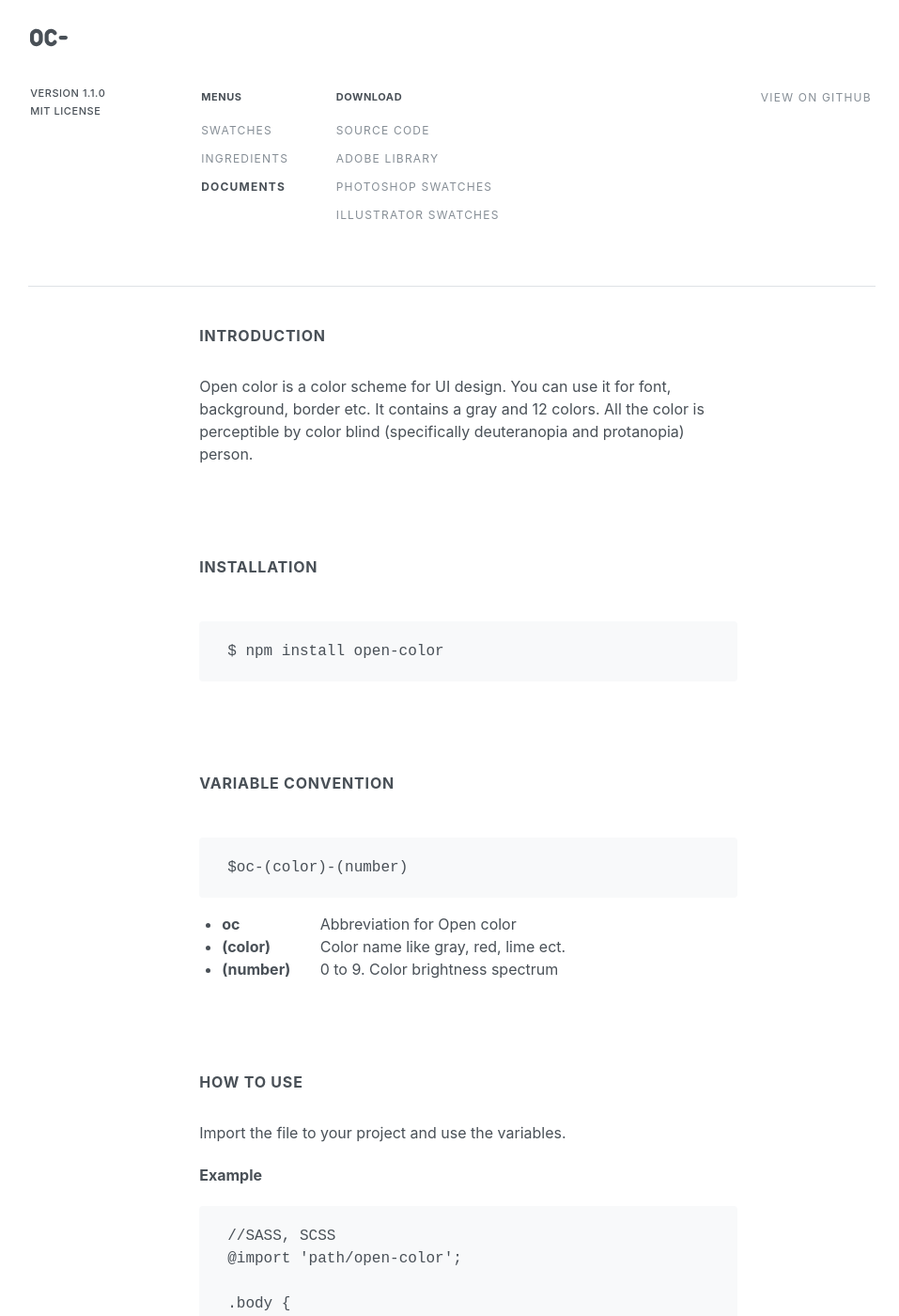
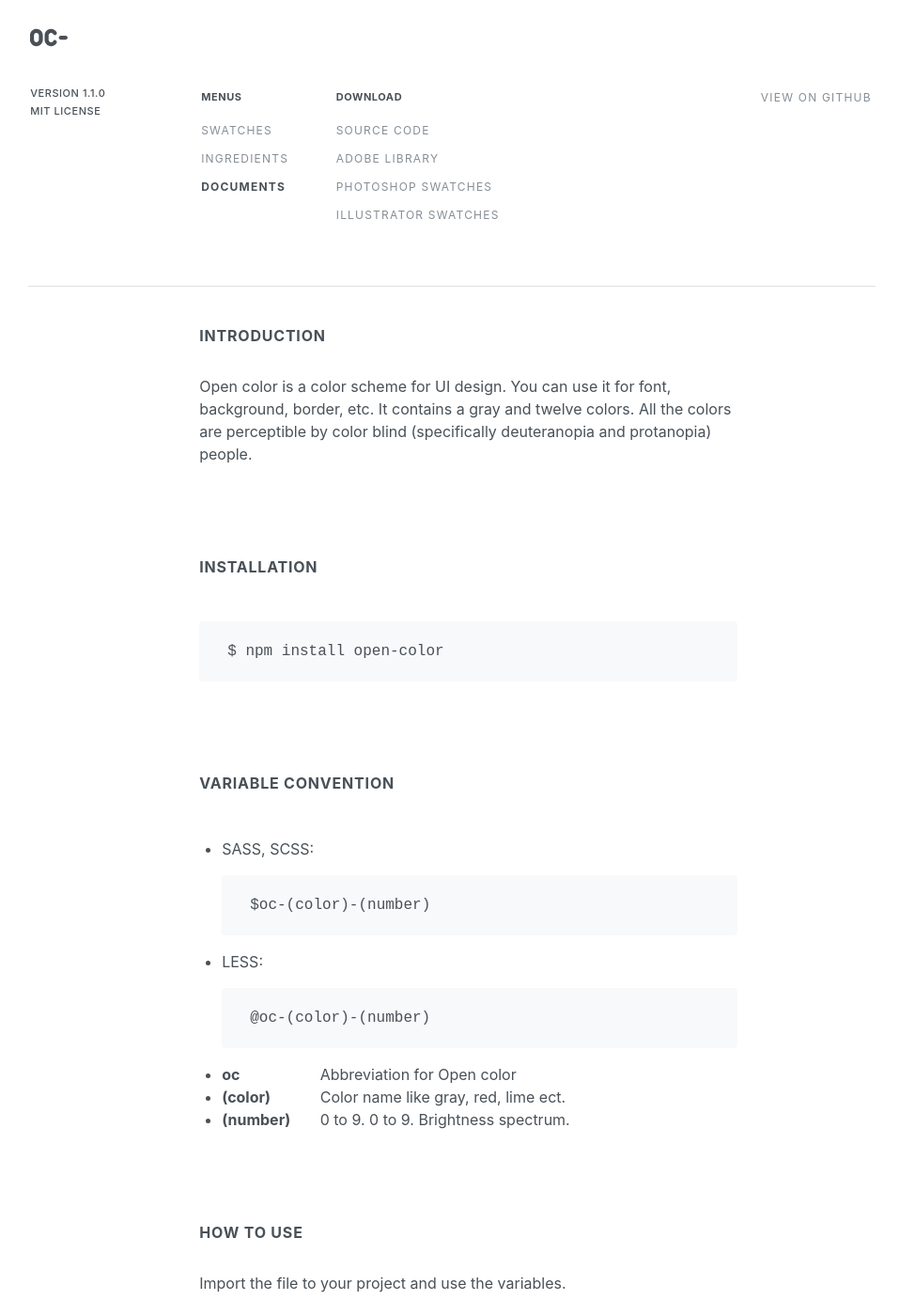
Before and after one commit to yeun/open-color, a Jekyll site: the page built from docs/documents.html, in a window 1280 px wide and 1400 px high. Shown: the whole window at 94% size, without its empty margins (159-1116 px from the left). Built offline with Jekyll 4.4.1, drawn with Linux system fonts in a browser that asks for light colours; nearby versions of some CDN libraries; library files that are not in the unit come from our copies; some of the changed text lies outside the part shown.

Commit message:
text polishing

```diff
--- a/docs/_includes/introduction.html
+++ b/docs/_includes/introduction.html
@@ -1,7 +1,7 @@
 <div class="introduction">
   <div class="column">
     <p>
-      Open color is a color scheme for UI design. You can use it for font, background, border etc. It contains a gray and 12 colors -
+      Open color is a color scheme for UI design. You can use it for font, background, border, etc. It contains a gray and 12 colors -
       <br>
       <span class="introduction-colors">
       {% for color in site.colors %}
--- a/docs/documents.html
+++ b/docs/documents.html
@@ -5,7 +5,7 @@
 <section class="docs-section">
   <h3 class="docs-title">Introduction</h3>
   <div class="docs-content">
-    <p>Open color is a color scheme for UI design. You can use it for font, background, border etc. It contains a gray and 12 colors. All the color is perceptible by color blind (specifically deuteranopia and protanopia) person.</p>
+    <p>Open color is a color scheme for UI design. You can use it for font, background, border, etc. It contains a gray and twelve colors. All the colors are perceptible by color blind (specifically deuteranopia and protanopia) people.</p>
   </div>
 </section>
 <section class="docs-section">
@@ -17,7 +17,10 @@
 <section class="docs-section">
   <h3 class="docs-title">Variable convention</h3>
   <div class="docs-content">
-  {% highlight scss %}$oc-(color)-(number){% endhighlight %}
+    <ul>
+      <li>SASS, SCSS: {% highlight scss %}$oc-(color)-(number){% endhighlight %}</li>
+      <li>LESS: {% highlight less %}@oc-(color)-(number){% endhighlight %}</li>
+    </ul>
     <ul>
       <li>
         <span class="list-title">oc</span>
@@ -29,7 +32,7 @@
       </li>
       <li>
         <span class="list-title">(number)</span>
-        0 to 9. Color brightness spectrum
+        0 to 9. 0 to 9. Brightness spectrum.
       </li>
     </ul>
   </div>
@@ -38,9 +41,8 @@
   <h3 class="docs-title">How to use</h3>
   <div class="docs-content">
     Import the file to your project and use the variables.
-    <h4 class="docs-subtitle">Example</h4>
-    {% highlight scss %}//SASS, SCSS
-@import 'path/open-color';
+    <h4 class="docs-subtitle">Example for SASS, SCSS</h4>
+    {% highlight scss %}@import 'path/open-color';
 
 .body {
   backgrond-color: $oc-gray-0;
@@ -57,5 +59,23 @@
   }
 }
 {% endhighlight %}
+    <h4 class="docs-subtitle">Example for LESS</h4>
+    {% highlight scss %}@import 'path/open-color';
+
+.body {
+  backgrond-color: @oc-gray-0;
+  color: @oc-gray-7;
+}
+
+a {
+  color: @oc-teal-7;
+
+  &:hover,
+  &:focus,
+  &:active {
+    color: @oc-indigo-7;
+  }
+}
+{% endhighlight %}
   </div>
 </section>
```
